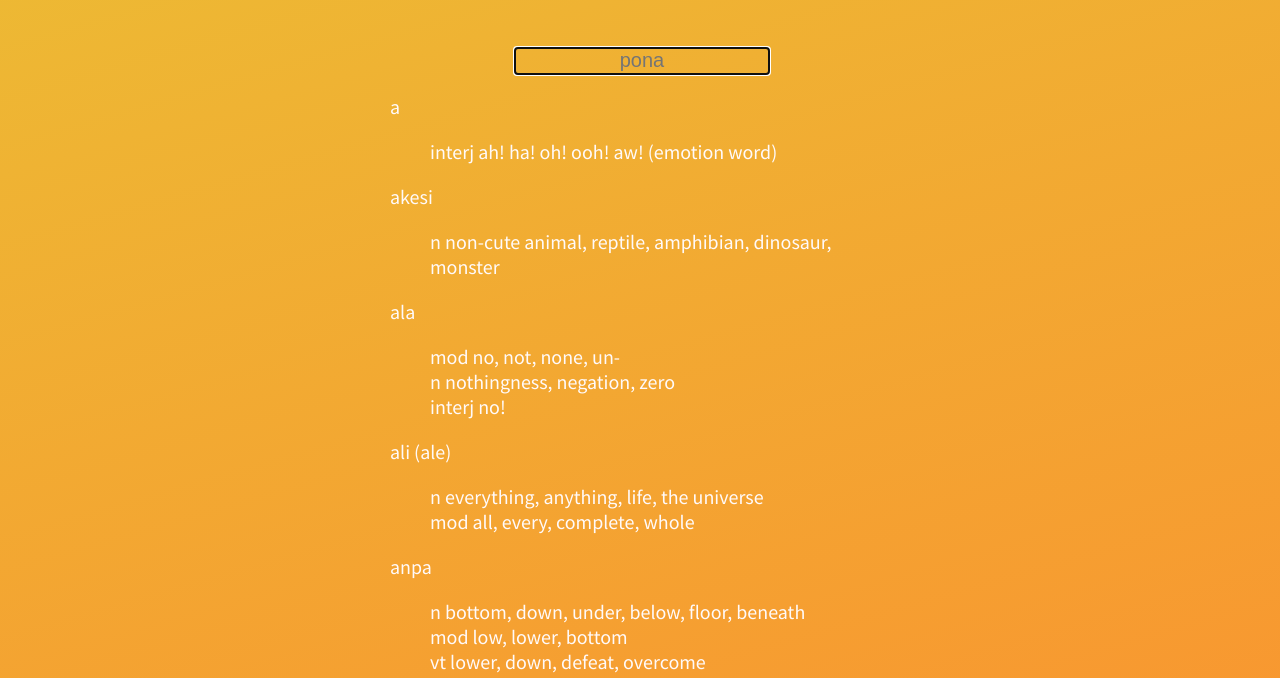
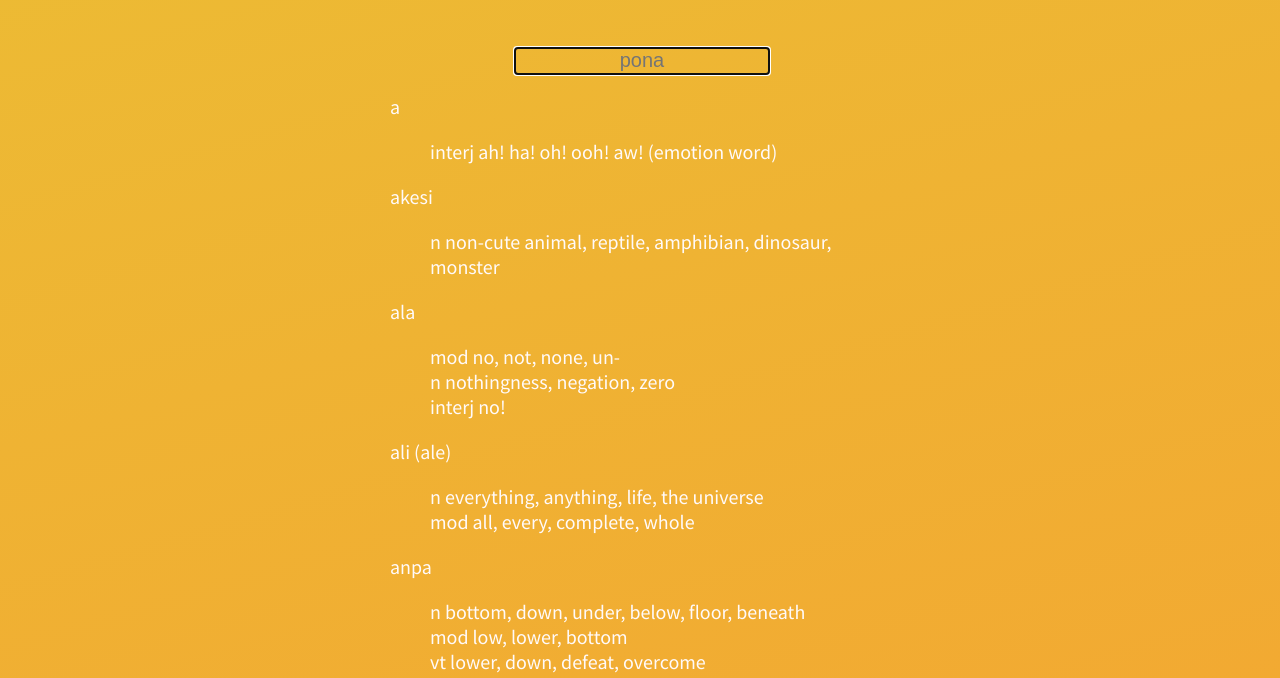
Before and after one commit to jProgr/TokiPonaDictionary, a plain HTML site: page index.html in a window 1280 px wide. Shown: the part 122-800 px from the top of the page. Drawn offline with nearby package versions, Linux system fonts and the light colour scheme.

Commit message:
Background gradient is now softer

```diff
--- a/styles/main.css
+++ b/styles/main.css
@@ -8,10 +8,12 @@ body {
   font-size: 20px;
 
   background-color: #FF822E;
-  background-image: -webkit-linear-gradient(164deg, #ecbc34 0%, #ff822e 16%, #fa6c6c 60%, #fbb8b8 83%, #ffd1d2 100%);
-  background-image: -moz-linear-gradient(164deg, #ecbc34 0%, #ff822e 16%, #fa6c6c 60%, #fbb8b8 83%, #ffd1d2 100%);
-  background-image: -o-linear-gradient(164deg, #ecbc34 0%, #ff822e 16%, #fa6c6c 60%, #fbb8b8 83%, #ffd1d2 100%);
-  background-image: linear-gradient(164deg, #ecbc34 0%, #ff822e 16%, #fa6c6c 60%, #fbb8b8 83%, #ffd1d2 100%);
+  background-image: -webkit-linear-gradient(164deg, #ecbc34 0%, #ff822e 31%, #fa6c6c 75%, #fbb8b8 100%);
+  background-image: -moz-linear-gradient(164deg, #ecbc34 0%, #ff822e 31%, #fa6c6c 75%, #fbb8b8 100%);
+  background-image: -o-linear-gradient(164deg, #ecbc34 0%, #ff822e 31%, #fa6c6c 75%, #fbb8b8 100%);
+  background-image: linear-gradient(164deg, #ecbc34 0%, #ff822e 31%, #fa6c6c 75%, #fbb8b8 100%);
+
+
 }
 
 #main-wrapper {
```
